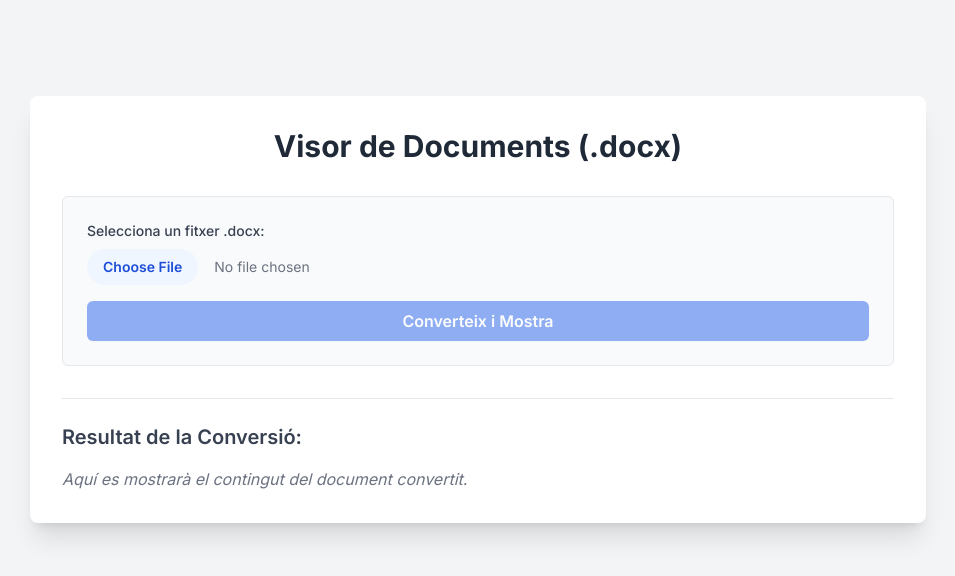
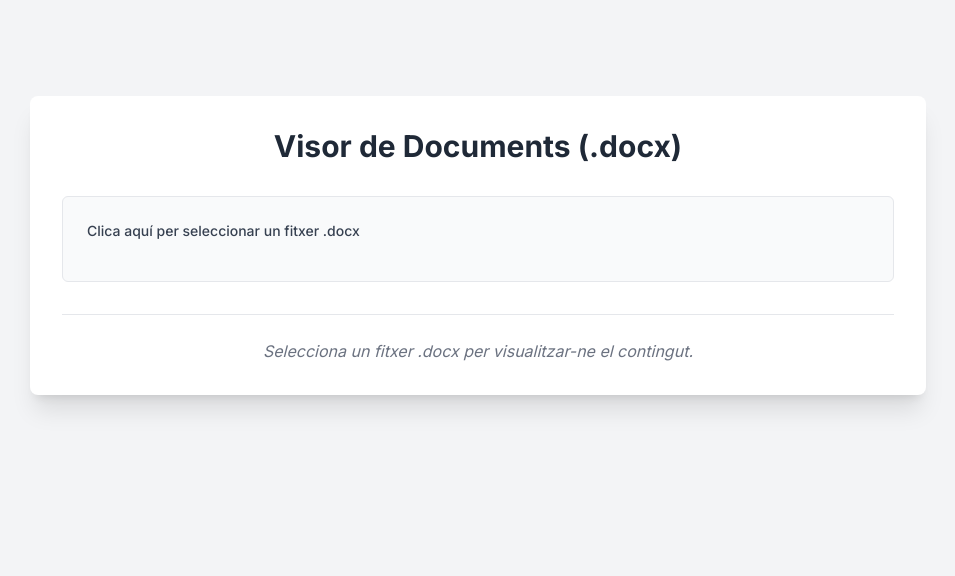
Before and after one commit to Dnitz05/ai-sdk-next-openai, a Next.js app: page / in a window 1280 px wide. Shown: the top 576 px of the page, without its empty margins (162-1117 px from the left). Built offline with nearby package versions, Linux system fonts and the light colour scheme.

Commit message:
feat: Implementa càrrega automàtica de fitxers a page.tsx

```diff
--- a/app/page.tsx
+++ b/app/page.tsx
@@ -1,50 +1,26 @@
 // app/page.tsx
 'use client';
 
-import React, { useState, ChangeEvent } from 'react'; // Eliminat FormEvent
+import React, { useState, ChangeEvent } from 'react';
 
 export default function Home() {
-  const [selectedFile, setSelectedFile] = useState<File | null>(null);
+  // Estats
+  const [selectedFileName, setSelectedFileName] = useState<string | null>(null); // Només per mostrar el nom
   const [convertedHtml, setConvertedHtml] = useState<string | null>(null);
   const [isLoading, setIsLoading] = useState<boolean>(false);
   const [error, setError] = useState<string | null>(null);
   const [mammothMessages, setMammothMessages] = useState<any[]>([]);
 
-  const handleFileChange = (event: ChangeEvent<HTMLInputElement>) => {
-     if (event.target.files && event.target.files[0]) {
-       const file = event.target.files[0];
-       if (file.type === 'application/vnd.openxmlformats-officedocument.wordprocessingml.document') {
-          setSelectedFile(file);
-          setError(null);
-          setConvertedHtml(null);
-          setMammothMessages([]);
-       } else {
-          setSelectedFile(null);
-          setError('Si us plau, selecciona un fitxer .docx');
-          setConvertedHtml(null);
-          setMammothMessages([]);
-       }
-     } else {
-       setSelectedFile(null);
-     }
-  };
-
-  // Canviem el nom de la funció per claredat, ja no és un 'submit' de formulari
-  const handleUpload = async () => {
-    // event.preventDefault(); // Ja no és necessari perquè no hi ha formulari
-
-    if (!selectedFile) {
-      setError('Primer has de seleccionar un fitxer .docx');
-      return;
-    }
-
+  // Funció separada per gestionar la càrrega i conversió asíncrona
+  const triggerUpload = async (file: File) => {
+    // Inicia estat de càrrega (abans d'enviar)
     setIsLoading(true);
     setError(null);
-    setConvertedHtml(null);
+    setConvertedHtml(null); // Esborra resultat anterior
     setMammothMessages([]);
 
     const formData = new FormData();
-    formData.append('file', selectedFile);
+    formData.append('file', file);
 
     try {
       const response = await fetch('/api/process-document', {
@@ -54,23 +30,30 @@ export default function Home() {
 
       const contentType = response.headers.get("content-type");
 
+      // Gestió d'errors millorada
       if (!response.ok) {
-          let errorPayload: any = { error: `Error del servidor: ${response.status} ${response.statusText}`};
+        let errorPayload: any = { error: `Error del servidor: ${response.status} ${response.statusText}` };
         if (contentType && contentType.includes("application/json")) {
+          try {
             errorPayload = await response.json();
+          } catch (e) { console.error("Error llegint error JSON", e); }
         } else {
+          try {
              const rawErrorText = await response.text();
              console.error("Resposta d'error no JSON rebuda del backend:", rawErrorText);
-              errorPayload.details = "Resposta d'error inesperada rebuda del servidor. Revisa la consola del navegador i els logs del backend.";
+             errorPayload.details = "Resposta d'error inesperada rebuda del servidor.";
+          } catch (e) { console.error("Error llegint error Text", e); }
         }
         throw new Error(errorPayload.error || JSON.stringify(errorPayload));
       }
 
+      // Gestió de resposta correcta
       if (contentType && contentType.includes("application/json")) {
           const data = await response.json();
           setConvertedHtml(data.html);
           setMammothMessages(data.messages || []);
       } else {
+          // Si la resposta és OK però no JSON (inesperat)
           const rawText = await response.text();
           console.warn("Resposta OK però no és JSON:", rawText);
           throw new Error("Format de resposta inesperat rebut del servidor (no era JSON).");
@@ -79,10 +62,37 @@ export default function Home() {
     } catch (err) {
       console.error("Error durant el processament:", err);
       setError(err instanceof Error ? err.message : 'Error desconegut durant la càrrega');
+      setConvertedHtml(null); // Assegura esborrar en cas d'error
+    } finally {
+      setIsLoading(false); // Finalitza estat de càrrega
+    }
+  };
+
+  // Gestor de canvi de l'input de fitxer (ara inicia la càrrega)
+  const handleFileChange = (event: ChangeEvent<HTMLInputElement>) => {
+    if (event.target.files && event.target.files[0]) {
+      const file = event.target.files[0];
+      setSelectedFileName(file.name); // Mostra el nom del fitxer
+
+      // Validació del tipus
+      if (file.type === 'application/vnd.openxmlformats-officedocument.wordprocessingml.document') {
+        setError(null); // Esborra errors anteriors
+        triggerUpload(file); // <-- AQUÍ INICIEM LA CÀRREGA DIRECTAMENT
+      } else {
+        // Fitxer invàlid
+        setError('Si us plau, selecciona un fitxer .docx');
         setConvertedHtml(null);
-    } finally {
-      setIsLoading(false);
+        setMammothMessages([]);
+        setSelectedFileName('Cap fitxer seleccionat');
       }
+    } else {
+      // L'usuari ha cancel·lat la selecció
+      setSelectedFileName(null);
+      // Opcional: esborrar altres estats si es vol
+    }
+
+    // Important: Reseteja el valor de l'input per permetre seleccionar el mateix fitxer una altra vegada
+    event.target.value = '';
   };
 
   return (
@@ -92,55 +102,53 @@ export default function Home() {
           Visor de Documents (.docx)
         </h1>
 
-        {/* Eliminem l'etiqueta <form> i utilitzem un div simple */}
+        {/* Àrea de càrrega simplificada */}
         <div className="mb-8 p-6 border border-gray-200 rounded-md bg-gray-50">
           <div className="mb-4">
-            <label htmlFor="fileInput" className="block text-sm font-medium text-gray-700 mb-2">
-              Selecciona un fitxer .docx:
+            {/* Fem que el label sigui clicable i amaguem l'input per defecte */}
+            <label htmlFor="fileInput" className="block text-sm font-medium text-gray-700 mb-1 cursor-pointer hover:text-blue-600 transition-colors duration-200">
+              {selectedFileName ? `Fitxer carregat: ${selectedFileName}` : 'Clica aquí per seleccionar un fitxer .docx'}
             </label>
             <input
               type="file"
               id="fileInput"
               onChange={handleFileChange}
               accept=".docx,application/vnd.openxmlformats-officedocument.wordprocessingml.document"
-              className="block w-full text-sm text-gray-500 file:mr-4 file:py-2 file:px-4 file:rounded-full file:border-0 file:text-sm file:font-semibold file:bg-blue-50 file:text-blue-700 hover:file:bg-blue-100 cursor-pointer"
-              // required ja no aplica directament sense formulari, la validació es fa a handleUpload
+              className="hidden" // Amaguem l'input visualment (opcional, es pot deixar visible)
             />
+            {/* Mostrem el nom aquí si es vol */}
+            {/* {selectedFileName && <p className="text-xs text-gray-500 mt-1">{selectedFileName}</p>} */}
           </div>
 
-          {/* Canviem a un botó normal amb onClick */}
-          <button
-            type="button" // Important: canviar de 'submit' a 'button'
-            onClick={handleUpload} // Cridem la funció directament amb onClick
-            disabled={isLoading || !selectedFile}
-            className="w-full px-4 py-2 bg-blue-600 text-white font-semibold rounded-md shadow-sm hover:bg-blue-700 disabled:opacity-50 disabled:cursor-not-allowed transition duration-150 ease-in-out"
-          >
-            {isLoading ? 'Processant...' : 'Converteix i Mostra'}
-          </button>
+          {/* Botó eliminat */}
 
           {error && <p className="mt-4 text-sm text-red-600 text-center">{error}</p>}
         </div>
-        {/* ... resta del component (indicador de càrrega, àrea de resultats, missatges de mammoth) ... */}
+
         {/* Indicador de càrrega */}
-         {isLoading && <p className="text-center text-blue-600 my-4">Processant el document, si us plau espera...</p>}
+        {isLoading && (
+          <div className="text-center my-6">
+            <p className="text-blue-600 animate-pulse">Processant: {selectedFileName}...</p>
+            {/* Es podria afegir un spinner aquí */}
+          </div>
+        )}
 
-         {/* Àrea per mostrar l'HTML convertit */}
+        {/* Àrea de resultats */}
         <div className="mt-6 border-t border-gray-200 pt-6">
-            <h2 className="text-xl font-semibold text-gray-700 mb-4">Resultat de la Conversió:</h2>
           {convertedHtml ? (
             <div
               className="prose prose-sm sm:prose lg:prose-lg xl:prose-xl max-w-none"
               dangerouslySetInnerHTML={{ __html: convertedHtml }}
             />
           ) : (
-                !isLoading && <p className="text-gray-500 italic">Aquí es mostrarà el contingut del document convertit.</p>
+            !isLoading && <p className="text-gray-500 italic text-center">Selecciona un fitxer .docx per visualitzar-ne el contingut.</p>
           )}
         </div>
 
-         {/* Mostra missatges de Mammoth si n'hi ha */}
+        {/* Àrea de missatges de Mammoth */}
         {mammothMessages && mammothMessages.length > 0 && (
           <div className="mt-6 border-t border-gray-200 pt-6">
-                <h3 className="text-lg font-semibold text-orange-600 mb-2">Missatges de la Conversió (Mammoth):</h3>
+            <h3 className="text-lg font-semibold text-orange-600 mb-2">Missatges de la Conversió:</h3>
             <ul className="list-disc list-inside text-sm text-orange-700 bg-orange-50 p-4 rounded-md">
               {mammothMessages.map((msg, index) => (
                 <li key={index}><strong>{msg.type}:</strong> {msg.message}</li>
@@ -148,6 +156,7 @@ export default function Home() {
             </ul>
           </div>
         )}
+
       </div>
     </main>
   );
```
Lines whose indentation alone changed are shown as unchanged.
